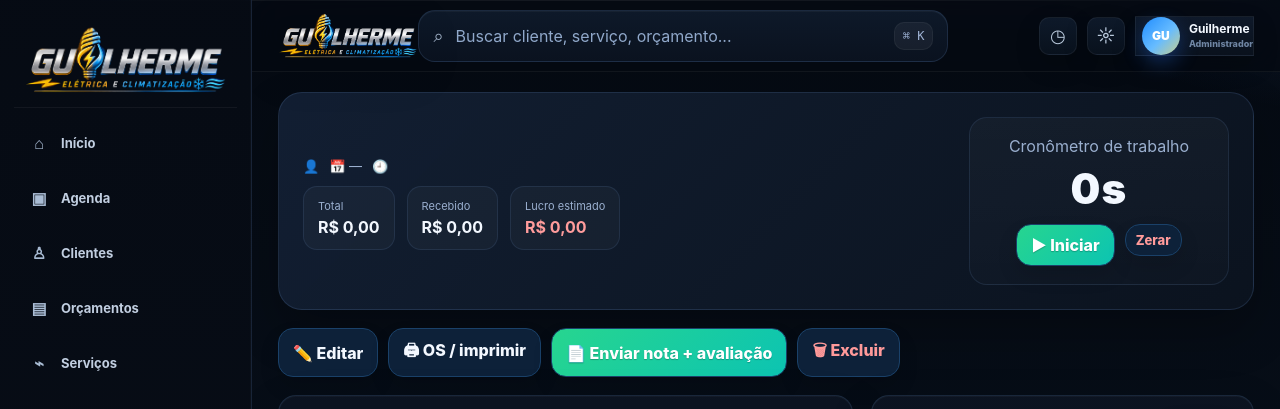
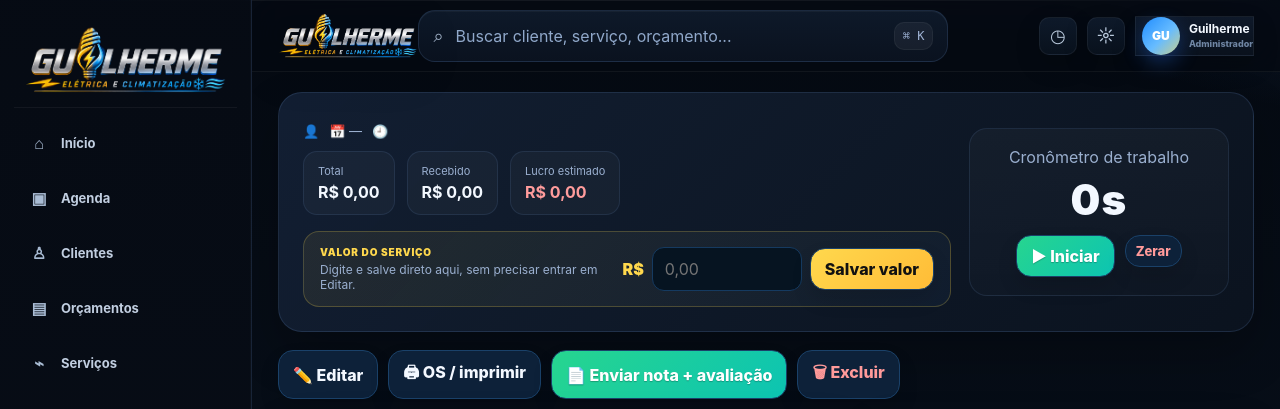
Before and after one commit to sketchJayJay/Guilherme-ELETRICISTA-APP, a Flask app: template templates/service_detail.html in a window 1280 px wide. Shown: the top 409 px of the page. Run offline with Flask 3, Linux system fonts and the light colour scheme; the template is opened without the code that fills it, so the values that code supplies are empty; data comes from the database, SQL or seed files in the repository.

Commit message:
Add files via upload

```diff
--- a/app.py
+++ b/app.py
@@ -1388,6 +1388,31 @@ def service_edit(service_id):
         assigned_employee_id=current_assignment.employee_id if current_assignment else None,
         assigned_employee_value=current_assignment.helper_value if current_assignment else Decimal("0"),
     )
+
+
+@app.route("/services/<int:service_id>/value", methods=["POST"])
+@login_required
+def service_value_update(service_id):
+    service = Service.query.get_or_404(service_id)
+    raw_value = request.form.get("service_value", "").strip()
+    if raw_value == "":
+        flash("Informe o valor do serviço.", "error")
+        return redirect(url_for("service_detail", service_id=service.id))
+
+    value = decimal_or_zero(raw_value)
+    if value < 0:
+        flash("Informe um valor válido.", "error")
+        return redirect(url_for("service_detail", service_id=service.id))
+
+    # Ao definir um valor manual, tratamos o serviço como valor fechado.
+    # Assim o cronômetro não substitui esse valor por R$ 0,00 depois.
+    service.charge_type = "fixed"
+    service.labor_value = value
+    sync_service_total(service)
+    ensure_income_entry(service)
+    db.session.commit()
+    flash(f"Valor do serviço salvo: {money(service.total_value)}", "success")
+    return redirect(url_for("service_detail", service_id=service.id))
 
 
 @app.route("/services/<int:service_id>/assign-helper", methods=["POST"])
--- a/static/style.css
+++ b/static/style.css
@@ -768,3 +768,9 @@ body.v6-luxe{
 .money-input-wrap>span{padding:0 0 0 14px;font-weight:900;color:#ffd84d;font-size:17px}
 .money-input-wrap .input{border:0!important;background:transparent!important;box-shadow:none!important}
 @media(max-width:760px){.quick-value-step{padding:12px}.money-input-wrap>span{font-size:16px}}
+
+
+/* Quick service value fix: plain POST, compatible with old browsers */
+.quick-value-inline{display:flex;align-items:center;justify-content:space-between;gap:16px;margin-top:16px;padding:14px 16px;border:1px solid rgba(255,216,77,.22);border-radius:16px;background:linear-gradient(135deg,rgba(255,216,77,.08),rgba(97,181,255,.05))}
+.quick-value-copy small{display:block;color:#ffd84d;font-size:10px;font-weight:900;letter-spacing:.08em}.quick-value-copy span{display:block;color:var(--muted);font-size:12px;margin-top:4px}.quick-value-control{display:flex;align-items:center;gap:8px}.quick-value-control .input{width:150px;min-width:0}.quick-value-prefix{font-weight:900;color:#ffd84d}.quick-value-control .btn{white-space:nowrap}
+@media(max-width:760px){.quick-value-inline{display:block;padding:14px}.quick-value-control{margin-top:12px;display:grid;grid-template-columns:auto 1fr;gap:8px}.quick-value-control .input{width:100%}.quick-value-control .btn{grid-column:1/-1;width:100%}.quick-value-prefix{align-self:center}}
--- a/templates/service_detail.html
+++ b/templates/service_detail.html
@@ -14,6 +14,17 @@
       <div><small>Recebido</small><strong>{{ service.amount_paid|money }}</strong></div>
       <div><small>Lucro estimado</small><strong class="{{ 'profit-positive' if profit>=0 else 'profit-negative' }}">{{ profit|money }}</strong></div>
     </div>
+    <form method="post" action="{{ url_for('service_value_update', service_id=service.id) }}" class="quick-value-inline no-print">
+      <div class="quick-value-copy">
+        <small>VALOR DO SERVIÇO</small>
+        <span>Digite e salve direto aqui, sem precisar entrar em Editar.</span>
+      </div>
+      <div class="quick-value-control">
+        <span class="quick-value-prefix">R$</span>
+        <input class="input" name="service_value" inputmode="decimal" autocomplete="off" value="{{ service.labor_value }}" placeholder="0,00" aria-label="Valor do serviço">
+        <button class="btn primary" type="submit">Salvar valor</button>
+      </div>
+    </form>
   </div>
   <div class="timer-box">
     <div class="muted">Cronômetro de trabalho</div>
```
Also changed, not shown: MELHORIAS_10-09-2026_VALOR_SERVICO_DIRETO.md (added, +4 -0 lines).
